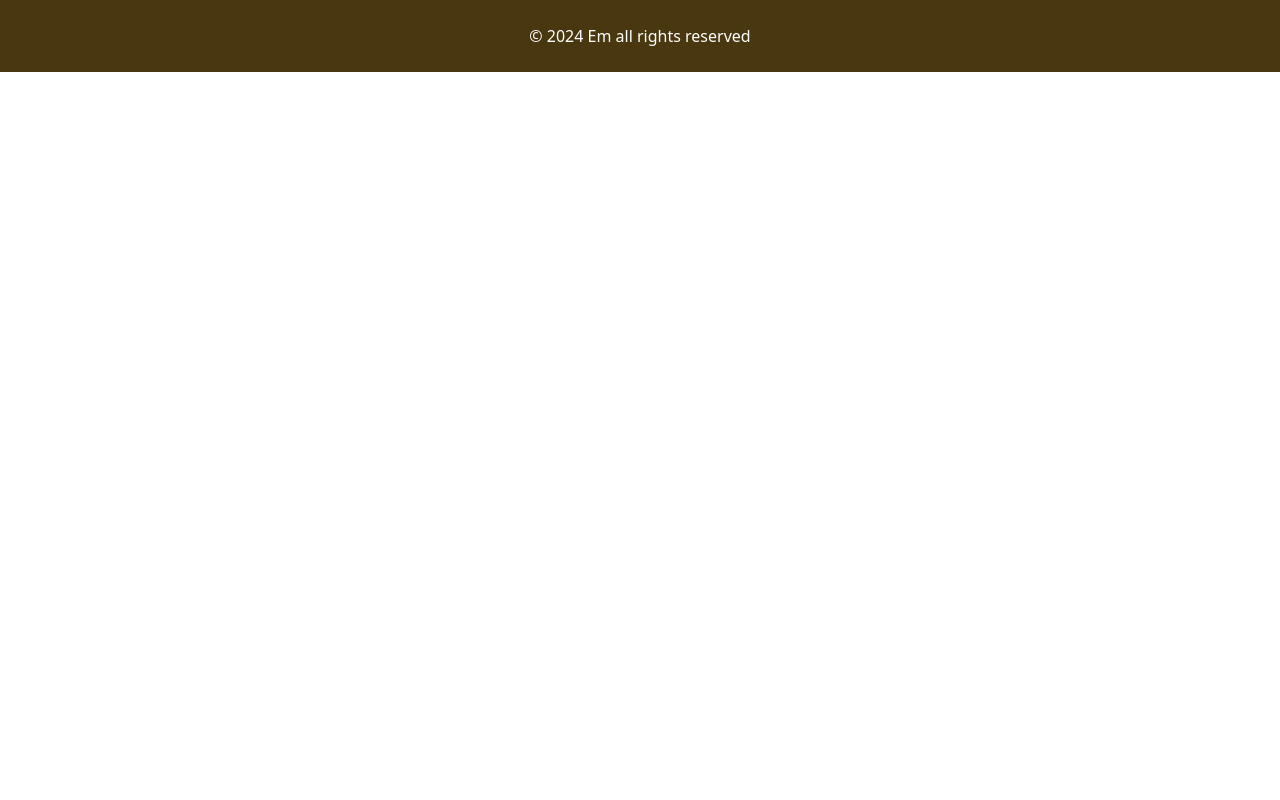
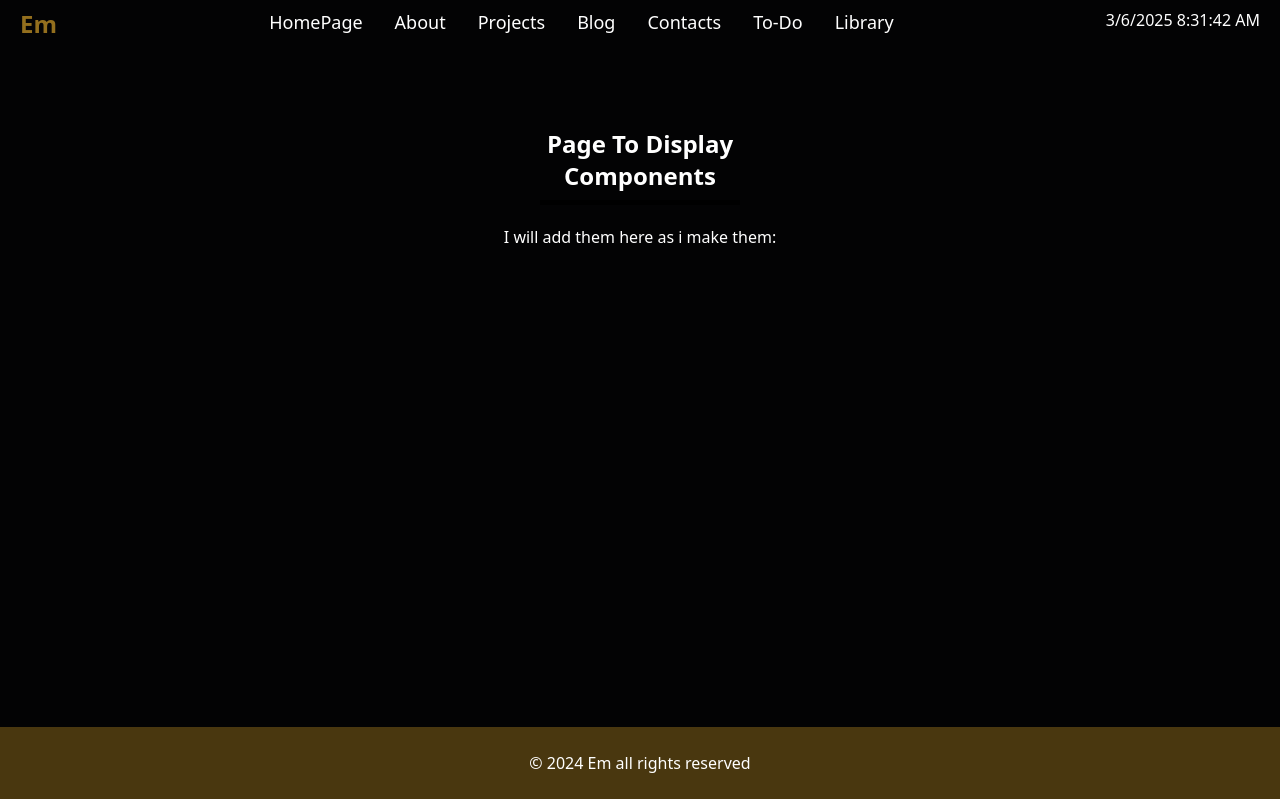
Before and after one commit to EmalinMatthews/my-practice-portfolio, a React (Create React App) app: page /LibraryPage in a window 1280 px wide. Built offline with nearby package versions, Linux system fonts and the light colour scheme.

Commit message:
Added a LibraryPage to display the components

```diff
--- a/src/App.js
+++ b/src/App.js
@@ -1,34 +1,33 @@
 import "./App.css";
-import { Routes, Route, BrowserRouter } from 'react-router-dom';
+import { Routes, Route, BrowserRouter } from "react-router-dom";
 import { HomePage } from "./pages/HomePage";
-import { ProjectsPage } from "./pages/ProjectsPage"
+import { ProjectsPage } from "./pages/ProjectsPage";
 import { BlogPage } from "./pages/BlogPage";
 import { ContactPage } from "./pages/ContactPage";
 import { AboutPage } from "./pages/AboutPage";
 // import { AwardsPage } from "./pages/AwardsPage";
 import { ToDoPage } from "./pages/ToDoPage";
+import { LibraryPage } from "./pages/LibraryPage";
 import Footer from "./components/Footer";
-
-
 
 function App() {
   return (
     <>
-    <BrowserRouter>
-    <Routes>
-       <Route path="/" element={<HomePage />}/>
-       <Route path="/AboutPage" element={<AboutPage />}/>
-       <Route path="/ProjectsPage" element={<ProjectsPage />}/>
-       <Route path="/BlogPage" element={<BlogPage />}/>
-       {/* <Route path="/AwardsPage" element={<AwardsPage />}/> */}
-       <Route path="/ContactPage" element={<ContactPage />}/>
-       <Route path="/ToDoPage" element={<ToDoPage />}/>
-    </Routes>
-    <Footer/>
-    </BrowserRouter>
+      <BrowserRouter>
+        <Routes>
+          <Route path="/" element={<HomePage />} />
+          <Route path="/AboutPage" element={<AboutPage />} />
+          <Route path="/ProjectsPage" element={<ProjectsPage />} />
+          <Route path="/BlogPage" element={<BlogPage />} />
+          {/* <Route path="/AwardsPage" element={<AwardsPage />}/> */}
+          <Route path="/ContactPage" element={<ContactPage />} />
+          <Route path="/ToDoPage" element={<ToDoPage />} />
+          <Route path="/LibraryPage" element={<LibraryPage />} />
+        </Routes>
+        <Footer />
+      </BrowserRouter>
     </>
   );
 }
 
-
 export default App;
--- /dev/null
+++ b/src/components/Library.jsx
@@ -0,0 +1,15 @@
+const Library = () => {
+  return (
+    <section className="bg-primary px-5 py-32" id="contact">
+      <div className="text-center md:w-[60%] mx-auto text-white">
+        <h2 className="text-2xl font-bold mb-5 border-b-[5px] w-[200px] mx-auto border-black pb-2">
+          Page To Display Components
+        </h2>
+        <p>I will add them here as i make them:</p>
+        <div className="h-[350px]"></div>
+      </div>
+    </section>
+  );
+};
+
+export default Library;
--- a/src/components/NavBar.jsx
+++ b/src/components/NavBar.jsx
@@ -1,5 +1,4 @@
 import { NavLink } from "react-router-dom";
-
 
 const NavBar = () => {
   return (
@@ -27,12 +26,14 @@ const NavBar = () => {
 
         <li>
           <NavLink to="/ContactPage">Contacts</NavLink>
-          </li>
+        </li>
 
         <li>
           <NavLink to="/ToDoPage">To-Do</NavLink>
         </li>
-
+        <li>
+          <NavLink to="/LibraryPage">Library</NavLink>
+        </li>
       </ul>
     </nav>
   );
--- /dev/null
+++ b/src/pages/LibraryPage.js
@@ -0,0 +1,11 @@
+import Header from "../components/Header";
+import Library from "../components/Library";
+
+export const LibraryPage = () => {
+  return (
+    <>
+      <Header />
+      <Library />
+    </>
+  );
+};
```
